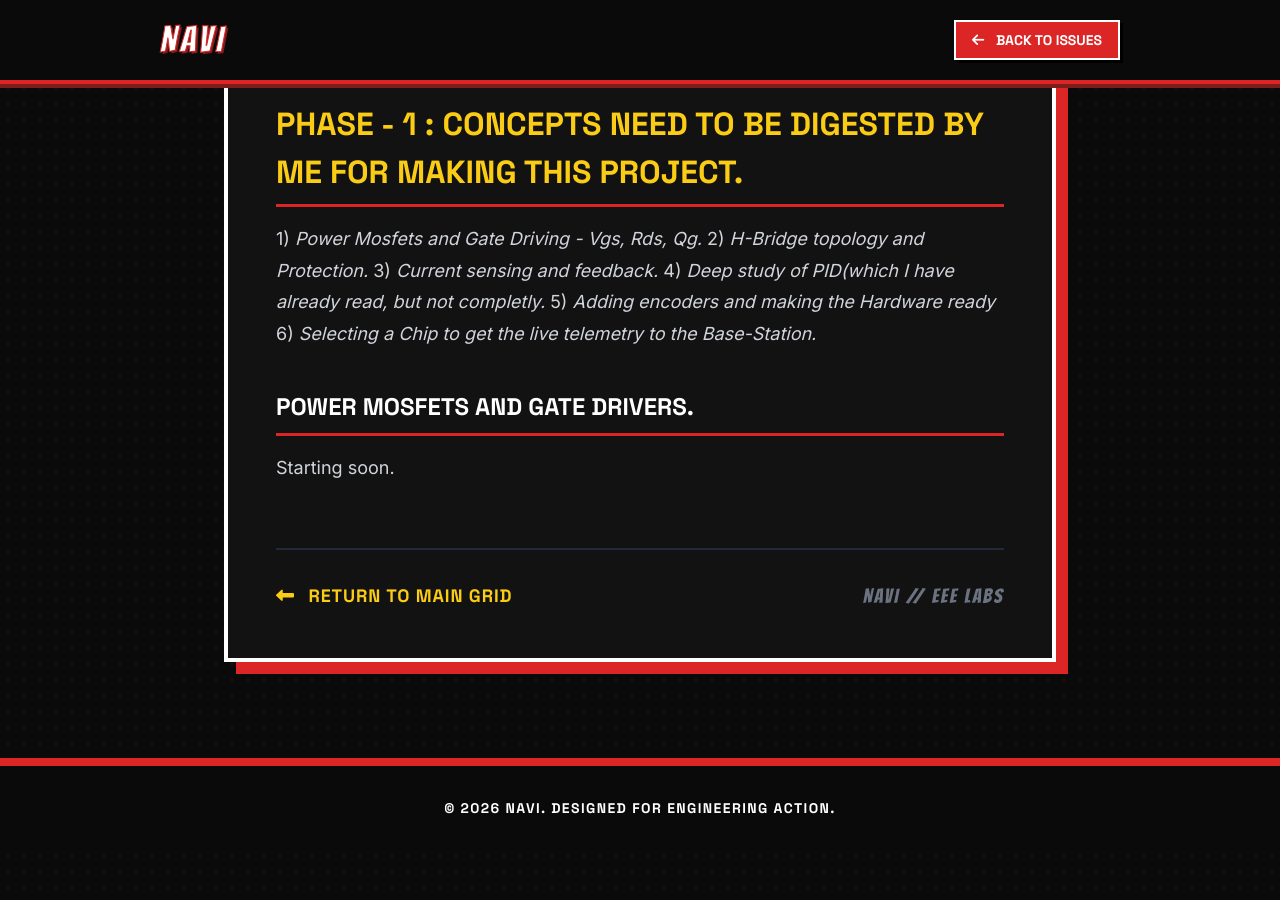
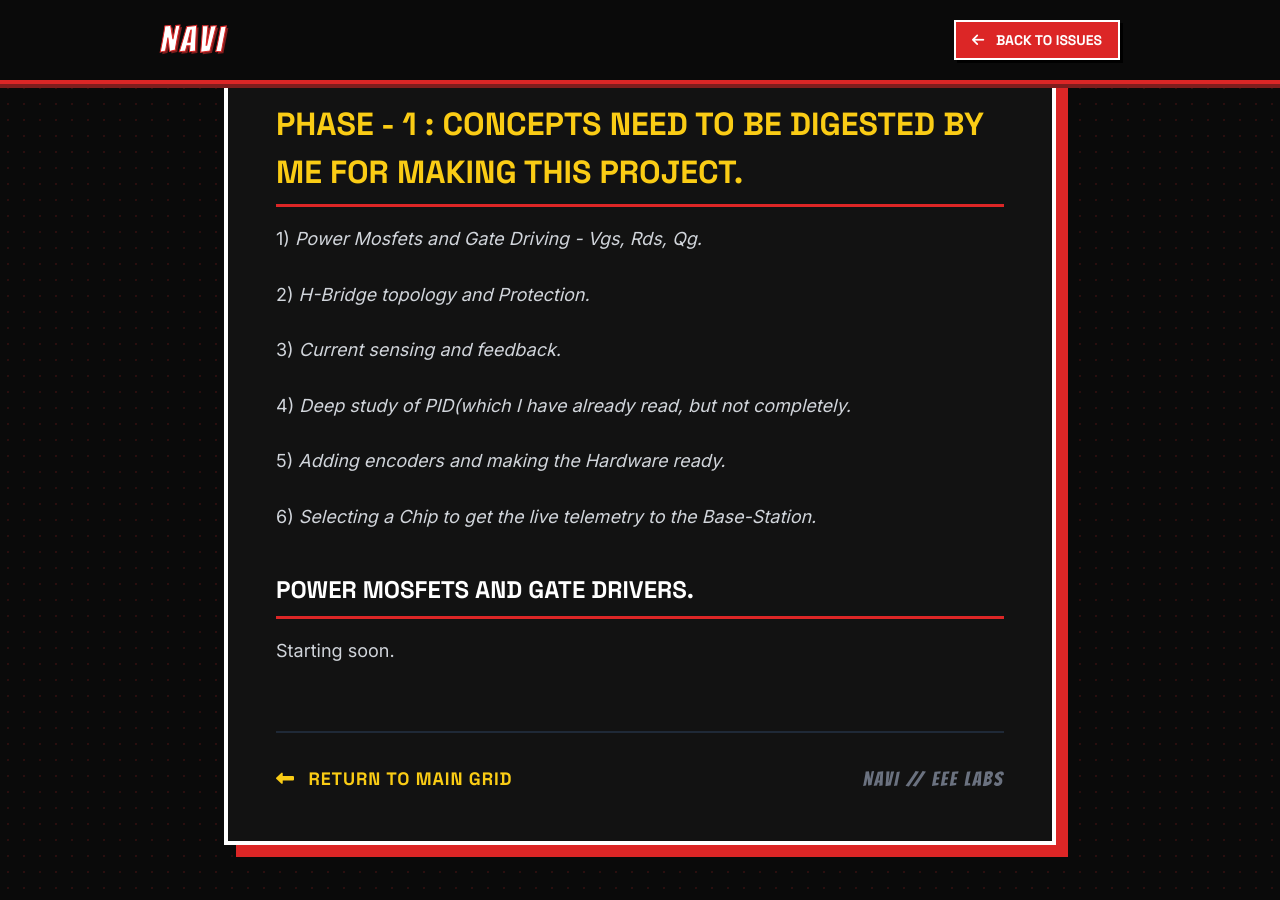
Before and after one commit to Pruthvik27/navi.github.io, a Jekyll site: the page built from _posts/2026-07-20-motor-driver.md, in a window 1280 px wide and 900 px high, scrolled down 958 px. Built offline with Jekyll 4.4.1, drawn with Linux system fonts in a browser that asks for light colours; nearby versions of some CDN libraries.

Commit message:
Update 2026-07-20-motor-driver.md

```diff
--- a/_posts/2026-07-20-motor-driver.md
+++ b/_posts/2026-07-20-motor-driver.md
@@ -9,10 +9,15 @@ permalink: /Motor-Driver-with-PID/
 
 ## Phase - 1 : Concepts need to be digested by me for making this project.
   1) *Power Mosfets and Gate Driving - Vgs, Rds, Qg.*
+
   2) *H-Bridge topology and Protection.*
+
   3) *Current sensing and feedback.*
-  4) *Deep study of PID(which I have already read, but not completly.*
-  5) *Adding encoders and making the Hardware ready*
+
+  4) *Deep study of PID(which I have already read, but not completely.*
+
+  5) *Adding encoders and making the Hardware ready.*
+
   6) *Selecting a Chip to get the live telemetry to the Base-Station.*
 
 ### POWER MOSFETS AND GATE DRIVERS.
```
